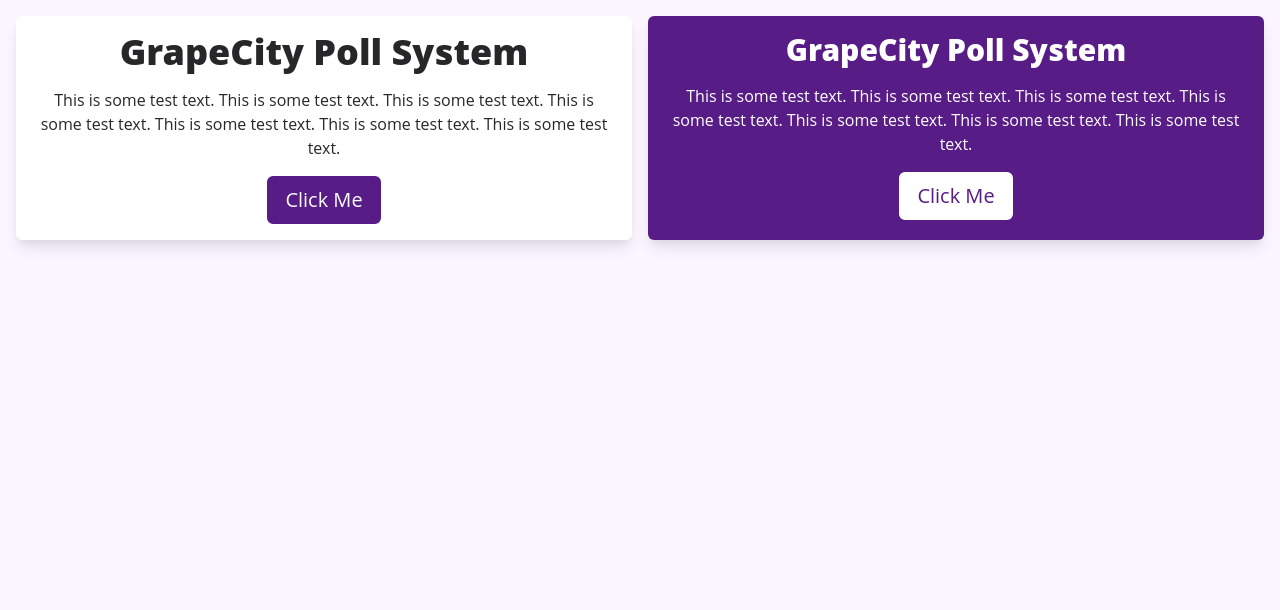
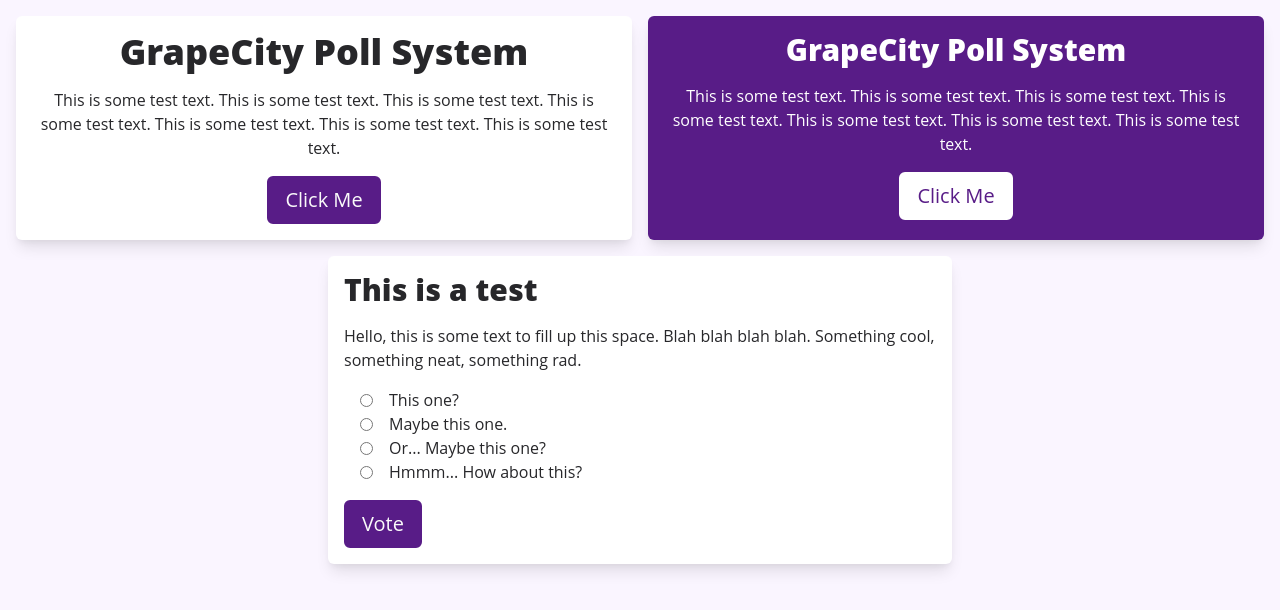
Before and after one commit to TylerBarlock/gcCE-Survey, a React (Create React App) app: page / in a window 1280 px wide. Shown: the top 610 px of the page. Built offline with nearby package versions, Linux system fonts and the light colour scheme.

Commit message:
poll component

```diff
--- a/src/App.js
+++ b/src/App.js
@@ -1,9 +1,10 @@
 import "./App.css";
 import Card from "./Components/UI/Card";
+import Poll from "./Components/Poll/Poll";
 
 function App() {
   return (
-    <div className="bg-primary-50 h-full grid grid-cols-1 md:grid-cols-2 gap-4 m-4 w-auto">
+    <div className="bg-primary-50 h-full grid grid-cols-1 md:grid-cols-2 gap-4 m-4 w-auto justify-items-center">
       <div className="card-white grid-cols-1 text-center">
         <h1 className="mb-4">GrapeCity Poll System</h1>
         <p className="mb-4">This is some test text. This is some test text. This is some test text. This is some test text. This is some test text. This is some test text. This is some test text.</p>
@@ -14,6 +15,7 @@ function App() {
         <p className="mb-4">This is some test text. This is some test text. This is some test text. This is some test text. This is some test text. This is some test text. This is some test text.</p>
         <button className="btn-alt">Click Me</button>
       </div>
+      <Poll />
     </div>
   );
 }
--- /dev/null
+++ b/src/Components/Poll/Poll.js
@@ -0,0 +1,36 @@
+const Poll = () => {
+  return (
+    <div className="card-white col-span-2 w-1/2">
+      <h2 className="mb-4">This is a test</h2>
+      <p className="mb-4">
+        Hello, this is some text to fill up this space. Blah blah blah blah.
+        Something cool, something neat, something rad.
+      </p>
+      <form>
+        <div className="mb-4">
+          <div className="flex items-center">
+            <input type="radio" name="Poll" value="" className="mx-4"></input>
+            <p>This one?</p>
+          </div>
+          <div className="flex items-center">
+            <input type="radio" name="Poll" value="" className="mx-4"></input>
+            <p>Maybe this one.</p>
+          </div>
+          <div className="flex items-center">
+            <input type="radio" name="Poll" value="" className="mx-4"></input>
+            <p>Or... Maybe this one?</p>
+          </div>
+          <div className="flex items-center">
+            <input type="radio" name="Poll" value="" className="mx-4"></input>
+            <p>Hmmm... How about this?</p>
+          </div>
+        </div>
+        <button type="submit" className="btn-primary">
+          Vote
+        </button>
+      </form>
+    </div>
+  );
+};
+
+export default Poll;
```
